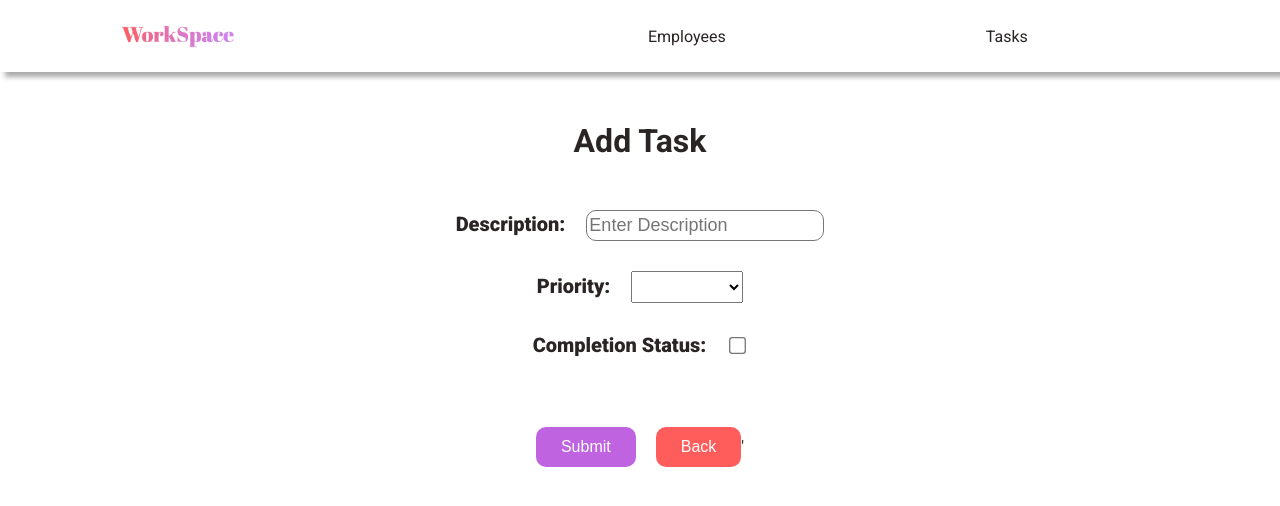
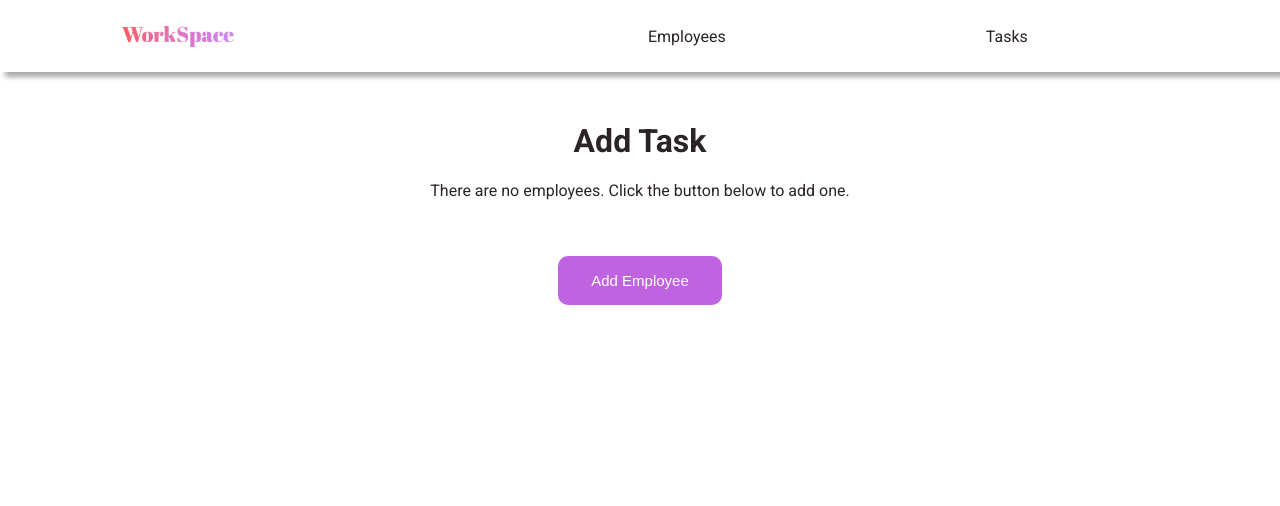
Before and after one commit to DimitriGol/Web-Dev-Final-Project, a React (Create React App) app in the folder workspace-frontend/: page /add-task in a window 1280 px wide. Shown: the top 506 px of the page. Built offline with nearby package versions, Linux system fonts and the light colour scheme.

Commit message:
Add assign to form; if no employees, it gives a message saying there are no employees to assign tasks to and direct to 'add-employee' view; BUG: probably a bug with adding the user properly

```diff
--- a/workspace-frontend/src/Components/AddTask.js
+++ b/workspace-frontend/src/Components/AddTask.js
@@ -1,19 +1,23 @@
 import React, {useState} from 'react';
-import { useNavigate } from 'react-router-dom';
+import { useNavigate, Link } from 'react-router-dom';
 import '../App.css';
 
 import list1 from './Server';
 
 function AddTask(){
 
-    function addTask() {
-        let user = list1.employees[0];
+    let employees = list1.employees;
+
+    function addTask(user) {
+        // let user = list1.employees[0];
         list1.addTask(user, description, priority, completionStatus);
     }
 
+    const [user, setUser] = useState('');
     const [description, setDescription] = useState('');
     const [priority, setPriority] = useState('');
     const [completionStatus, setCompletionStatus] = useState(false);
+
     const navigate = useNavigate();
 
     const checkHandler = () => {
@@ -21,13 +25,14 @@ function AddTask(){
     }
 
     const saveTask = (e) => {
-        if (description.length === 0 || priority.length === 0){
+        if (user.length === 0 || description.length === 0 || priority.length === 0){
             alert('Please fill out all fields');
+
         }
         else{
             e.preventDefault();
             addTask();
-            const task = {description, priority, completionStatus};
+            const task = {user, description, priority, completionStatus};
 
             console.log(task);
 
@@ -39,8 +44,34 @@ function AddTask(){
     return(
         <div className='App'>
             <h1>Add Task</h1>
+            {employees.length === 0 ? (
+                <div>
+                    <p className='error-message'> There are no employees. Click the button below to add one. </p>
+                    <Link to='/add-employee'>
+                        <button className='add-btn'> Add Employee </button>
+                    </Link>
+                </div>
+            ) : (
             <div className='card-body'>
                 <form>
+                    <div className='form-group'>
+                        <label className='form-label'> Assign To: </label>
+                        <select
+                        className='assign-to-control'
+                        name='user'
+                        value={user}
+                        onChange={(e) => setUser(e.target.value)}
+                        >
+                            <option value=''>Select an employee</option>
+                            {employees.map((employee, index) => (
+                                <option key={index} value={employee.firstName + " " + employee.lastName}>
+                                    {employee.firstName} {employee.lastName}
+                                </option>
+                            ))}
+
+                        </select>
+                    </div>
+
                     <div className='form-group'>
                         <label className='form-label'> Description: </label>
                         <input
@@ -86,6 +117,7 @@ function AddTask(){
                     <button className='back-btn' onClick={() => navigate('/employees')}>Back</button>'
                 </form>
             </div>
+        )}
         </div>
     )
 
```
